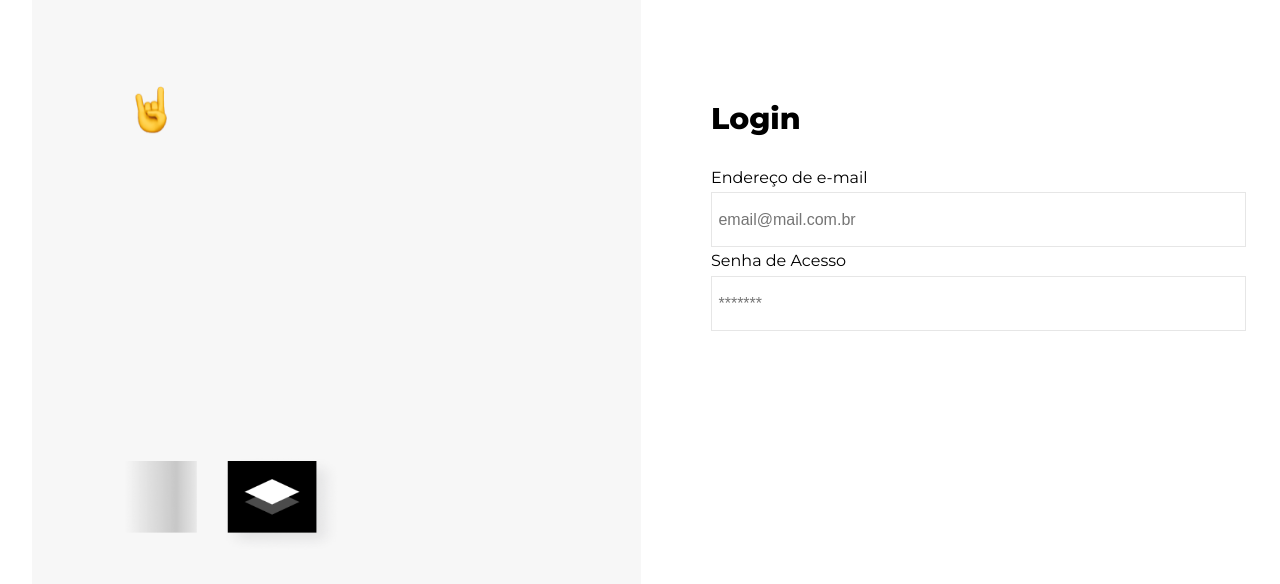
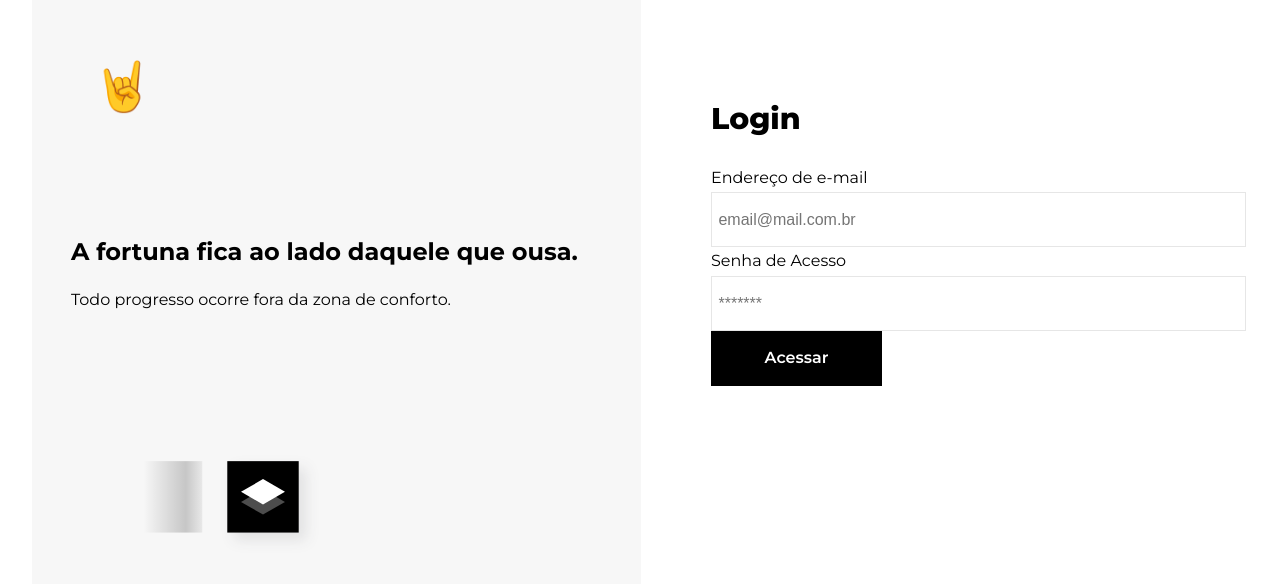
Before and after one commit to VitorRBrumatti/FrontEnd, a Vue app: page / in a window 1280 px wide. Shown: the part 106-690 px from the top of the page. Built offline with nearby package versions, Linux system fonts and the light colour scheme.

Commit message:
another work

```diff
--- a/src/components/Form.vue
+++ b/src/components/Form.vue
@@ -3,5 +3,77 @@
 </script>
 
 <template>
+    <div class="questionary">
+        <h1>Login</h1>
+        <form>
+            <label class="label" for="name">Endereço de e-mail</label>
+            <input class="input" type="text" placeholder=" email@mail.com.br">
 
+            <label class="label" for="password">Senha de Acesso</label>
+            <input class="input" type="password" placeholder=" *******" id="password">
+        </form>
+        <button>Acessar</button>
+    </div>
 </template>
+<style scoped>
+form {
+    margin-top: 20px;
+
+}
+
+.questionary {
+    margin-left: 70px;
+    margin-top: 100px;
+    font-family: Montserrat;
+    color: black;
+}
+
+.label {
+    font-size: 16px;
+    font-weight: 400;
+    line-height: 28.8px;
+    text-align: left;
+
+}
+
+.input {
+    font-size: 16px;
+    border: 1px;
+    width: 535px;
+    height: 55px;
+    top: 356px;
+    left: 684px;
+    gap: 0px;
+    border: 1px solid #E5E5E5EE;
+    border-radius: 0%;
+}
+
+.input::placeholder {
+    font-size: 16px;
+    font-weight: 400;
+    line-height: 28.8px;
+    text-align: left;
+
+}
+
+h1 {
+    width: 81px;
+    height: 49px;
+    font-weight: 800;
+    line-height: 48.6px;
+}
+
+button {
+    cursor: pointer;
+    border: none;
+    width: 171px;
+    height: 55px;
+    font-family: Montserrat;
+    font-size: 16px;
+    font-weight: 600;
+    line-height: 28.8px;
+    background-color: #000000;
+    color: white;
+
+}
+</style>
--- a/src/components/Login.vue
+++ b/src/components/Login.vue
@@ -3,18 +3,86 @@
 </script>
 
 <template>
-    <div class="detail"></div>
 
+    <div class="container">
+        <div class="emoji">
+            <p class="rock-and-roll">🤘</p>
+        </div>
+        <div class="efect">
+            <div class="detail"></div>
+            <img src="../assets/camada.svg" alt="Camadas" class="camadas">
+            <div class="texts">
+                <h1 class="title">A fortuna fica ao lado daquele que ousa.</h1>
+                <p class="sub-title">Todo progresso ocorre fora da zona de conforto.</p>
+        </div>
+        </div>
+    </div>
 
 </template>
 
 <style scoped>
-    p {
+.container {
     position: relative;
+}
+.container:hover  {
+    transition: 0.3s;
+    filter: invert(1);
+}
+.container:hover .emoji {
+   transform: translateY(50px);
+}
+.emoji {
+    transition: 0.3s;
+}
+/* .efect:hover {
+    transition: 0.3s;
+    filter: invert(1);
+} */
+.rock-and-roll {
+    font-size: 48px;
+    font-family: Montserrat;
+    position: absolute;
     width: 48px;
     height: 48px;
-    left: 96px;
-    top: 91px;
+    top: 9%;
+    left: 10%;
+}
+
+.title {
+    color: black;
+    position: absolute;
+    top: 40%;
+    font-family: Montserrat;
+    font-size: 24px;
+    font-weight: 700;
+    line-height: 36px;
+    padding-left: 39px;
+}
+
+.sub-title {
+    color: #000000;
+    position: absolute;
+    top: 49%;
+    width: 513px;
+    height: 24px;
+    gap: 0px;
+    opacity: 0px;
+    font-family: Montserrat;
+    font-size: 16px;
+    font-weight: 400;
+    line-height: 24px;
+    text-align: left;
+    padding-left: 39px;
+
+
+}
+
+.camadas {
+    position: absolute;
+    width: 235px;
+    height: 100px;
+    top: 459px;
+    left: 76px;
 }
 
 .detail {
@@ -26,8 +94,5 @@
     background: #F7F7F7;
 }
 
-.detail:hover {
-    transition: 0.4s;
-    filter: invert(1)
-}
+
 </style>
--- a/src/views/LoginView.vue
+++ b/src/views/LoginView.vue
@@ -1,114 +1,27 @@
 <script>
 import Login from '../components/Login.vue';
+import FormLogin from '../components/Form.vue'
 
 
 export default {
     components: {
-        Login
+        Login,
+        FormLogin
     },
 }
 </script>
 
 <template>
     <div class="wrapper">
-        <div class="container">
-            <Login class="quadrado" />
-            <img src="../assets/beleza.png" alt="Minha imagem" class="beleza">
-            <img src="../assets/image.png" alt="Minha imagem" class="detalhe">
-        </div>
-        <div class="form">
-            <h1>Login</h1>
-            <form>
-                <label class="label" for="name">Endereço de e-mail</label>
-                <input class="input" type="text" placeholder=" email@mail.com.br">
-
-                <label class="label" for="password">Senha de Acesso</label>
-                <input class="input" type="password" placeholder=" *******" id="password">
-            </form>
-        </div>
+        <Login />
+        <FormLogin></FormLogin>
     </div>
 </template>
 
 <style scoped>
 @import url('https://fonts.googleapis.com/css2?family=Montserrat:ital,wght@0,100..900;1,100..900&display=swap');
 
-    form {
-        margin-top: 20px;
-    }
-
-.form {
-    margin-left: 70px;
-    margin-top: 100px;
-    font-family: Montserrat;
-    color: black;
-}
-
-.label {
-    font-size: 16px;
-    font-weight: 400;
-    line-height: 28.8px;
-    text-align: left;
-}
-
-.input {
-    font-size: 16px;
-    border: 1px;
-    width: 535px;
-    height: 55px;
-    top: 356px;
-    left: 684px;
-    gap: 0px;
-    border: 1px solid #E5E5E5EE;
-    border-radius: 0%;
-}
-
-    .input::placeholder {
-    font-size: 16px;
-    font-weight: 400;
-    line-height: 28.8px;
-    text-align: left;
-
-    }
-
-h1 {
-    width: 81px;
-    height: 49px;
-    font-weight: 800;
-    line-height: 48.6px;
-}
-
 .wrapper {
     display: flex;
 }
-
-.container {
-    position: relative;
-}
-
-.beleza {
-    position: absolute;
-    width: 48px;
-    height: 48px;
-    top: 91px;
-    left: 96px;
-}
-
-.detalhe {
-    position: absolute;
-    width: 235px;
-    height: 100px;
-    top: 459px;
-    left: 76px;
-}
-
-
-.quadrado:hover {
-    transition: 0.4s;
-    filter: invert(1);
-}
-
-.quadrado:hover+.detalhe:hover {
-    transition: 0.4s;
-    filter: invert(1);
-}
 </style>
```
Also changed, not shown: src/assets/beleza.png (deleted), src/assets/camada.svg (added).
